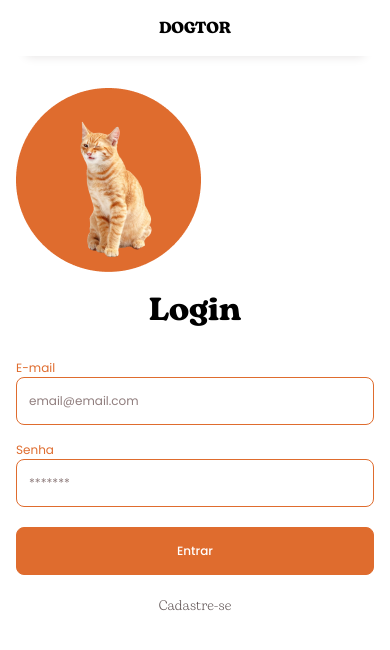
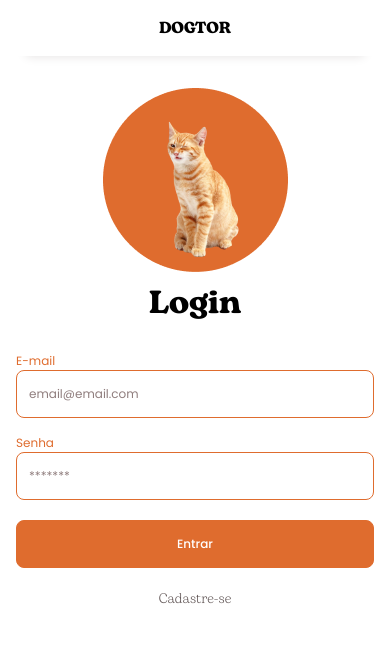
Before and after one commit to joaoMarcos777/dogtor, a React (Vite) app in the folder frontend/dogtor/: page /sign-in in a window 390 px wide. Shown: the top 650 px of the page. Built offline with nearby package versions, Linux system fonts and the light colour scheme.

Commit message:
feat: add mobile button routes, fix login img alignment

```diff
--- a/frontend/dogtor/src/pages/landpage/index.jsx
+++ b/frontend/dogtor/src/pages/landpage/index.jsx
@@ -100,8 +100,8 @@ export function Landpage() {
         <a href="#">Home</a>
         <a href="#">Serviços</a>
         <a href="#">Sobre nós</a>
-        <button>Login</button>
-        <button>Cadastre-se</button>
+        <LinkButton to="/sign-in">Login</LinkButton>
+        <LinkButton to="/sign-up">Cadastre-se</LinkButton>
       </HeaderMenu>
 
       <Content>
--- a/frontend/dogtor/src/pages/sign-in/styles.js
+++ b/frontend/dogtor/src/pages/sign-in/styles.js
@@ -8,13 +8,21 @@ export const Container = styled.main`
 
   > div {
     margin-top: 3.2rem;
+
+    display: flex;
+    flex-direction: column;
+
+    img {
+      max-width: 18.5rem;
+      margin: 0 auto;
+    }
   }
 
   @media (min-width: 1100px) {
     > div {
       margin: 3.2rem 6.4rem 0;
 
-      display: flex;
+      flex-direction: row;
       gap: 17rem;
 
       img {
```
